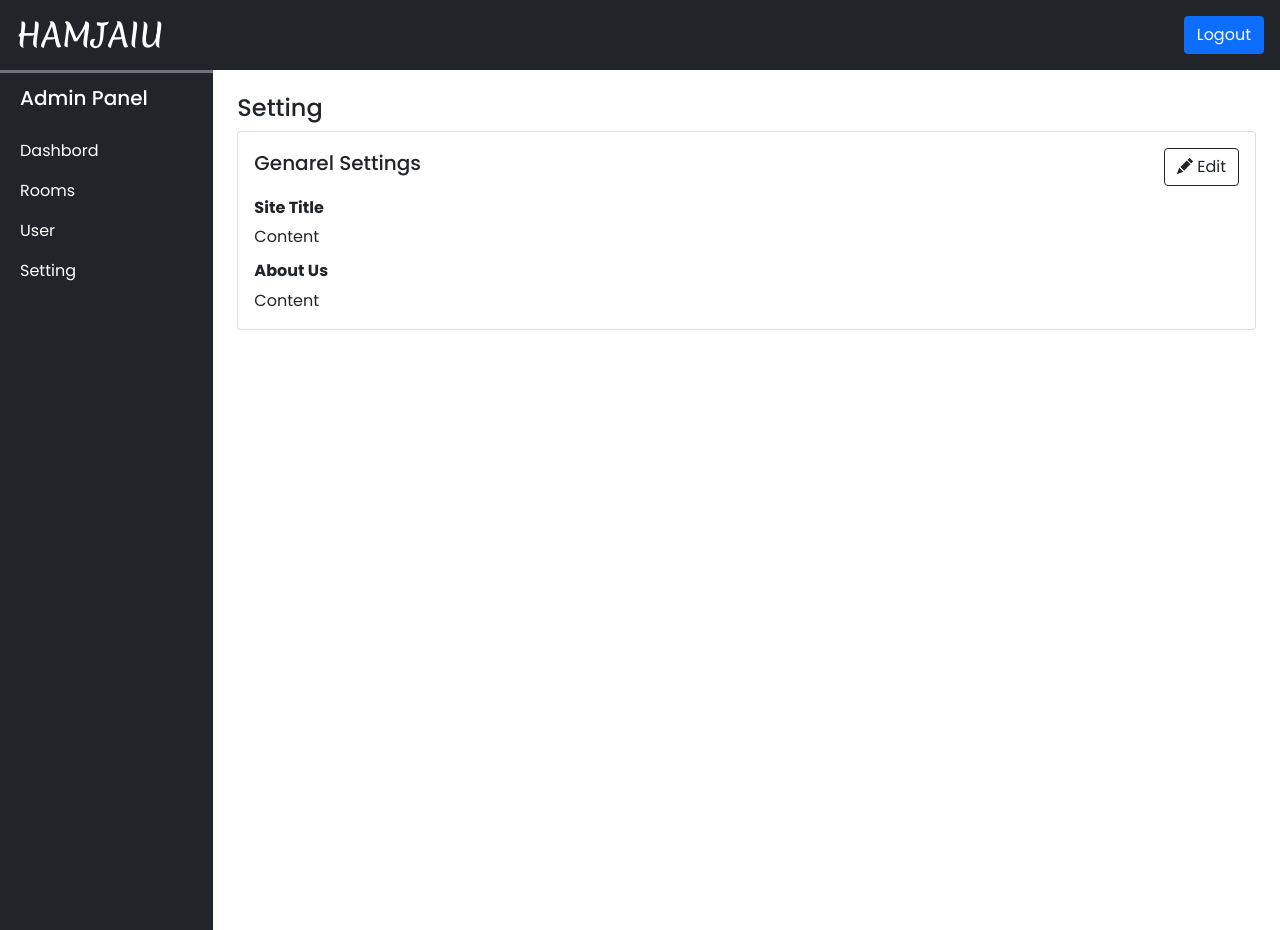
After one commit to IK-Robin/Hotel-booking-website, a PHP site: page /admin/setting.php in a window 1280 px wide. The commit adds this page. Run offline with PHP 8.4, Linux system fonts and the light colour scheme; the visitor is signed in with stand-in values (Sample User, id 1).

Commit message:
add setting

```diff
--- /dev/null
+++ b/admin/ajax/setting.php
@@ -0,0 +1,9 @@
+<?php
+require('db/phplinks');
+adminLogin();
+
+if (isset($_POST['generel_submit'])){
+    print_r($_POST);
+}
+
+?>
--- a/admin/css/style.css
+++ b/admin/css/style.css
@@ -54,3 +54,15 @@ input[type="number"] {
   top: 25px;
   right: 20px;
 }
+
+#dashbord_menu{
+  position: fixed;
+  height: 100%;
+}
+
+@media  screen and (max-width:992px) {
+  #dashbord_menu{
+height: auto;
+    width: 100%;
+  }
+}
--- a/admin/db/eshential.php
+++ b/admin/db/eshential.php
@@ -30,4 +30,11 @@ function alert($type,$message){
  }
 
 
+ function adminLogin () {
+    session_start();
+    if(!(isset($_SESSION['adminLogin']) && isset($_SESSION['adminLogin'])==true)){
+        redirect('index.php');
+    }
+ }
+
 ?>
--- /dev/null
+++ b/admin/inc/header.php
@@ -0,0 +1,48 @@
+<div class="container-fluid bg-dark p-3 text-white d-flex justify-content-between align-items-center" style="position: sticky; top: 0; z-index: 1000;">
+    <h2 class="mb-0 merinda">HAMJAIU</h2>
+    <a href="logout.php" class="btn btn-primary outline-none shadow-none">Logout</a>
+</div>
+
+
+
+    <!-- dashbord menu  -->
+
+    <div class="col-lg-2 bg-dark border-top border-3 border-secondary" id="dashbord_menu">
+
+        <nav class="navbar navbar-expand-lg navbar-light  rounded ">
+            <div class="container-fluid  d-flex flex-lg-column  align-items-stretch">
+              <h4 class="text-white ps-2 navbar-brand"> Admin Panel</h4>
+                <button class="navbar-toggler shadow-none bg-white" type="button" data-bs-toggle="collapse"
+                    data-bs-target="#rooms_filter" aria-controls="rooms_filter" aria-expanded="false"
+                    aria-label="Toggle navigation">
+                    <span class="navbar-toggler-icon"></span>
+                </button>
+                <div class="collapse navbar-collapse flex-lg-column mt-2 align-items-stretch " id="rooms_filter">
+                    <ul class="navbar-nav d-flex flex-column mb-2 mb-lg-0">
+                        <li class="nav-item">
+                            <a href="dashbord.php" class="nav-link text-white">Dashbord</a>
+                        </li>
+                        <li>
+                        <a
+                                href="rooms.php" class="nav-link text-white">Rooms
+                            </a>
+                        </li>
+
+                        <li>
+                        <a href="user.php"
+                                class="nav-link text-white">User</a>
+                        </li>
+                             <li>
+                                <a href="setting.php"
+                                class="nav-link text-white">Setting</a>
+                            </li>
+                    </ul>
+
+                </div>
+
+
+
+
+            </div>
+        </nav>
+    </div>
--- /dev/null
+++ b/admin/js/settings.js
@@ -0,0 +1,11 @@
+const site_address  = document.getElementById('site_address');
+const  Site_itle = document.getElementById('Site_itle');
+
+
+let xhr = new XMLHttpRequest();
+xhr.open('POST', '../ajax/setting.php', true);
+xhr.setRequestHeader('Content-type', 'application/x-www-form-urlencoded');
+
+xhr.send('generel_submit');
+
+console.log(site_address);
--- /dev/null
+++ b/admin/setting.php
@@ -0,0 +1,101 @@
+<?php
+require ("db/eshential.php");
+require ('inc/links.php');
+
+
+adminLogin();
+?>
+
+<!DOCTYPE html>
+<html lang="en">
+
+<head>
+    <meta charset="UTF-8">
+    <meta name="viewport" content="width=device-width, initial-scale=1.0">
+    <title>Setting </title>
+
+
+</head>
+
+<body>
+
+    <?php require ("inc/header.php"); ?>
+    <!-- dashbord content  -->
+    <div class="container-fluid">
+        <div class="row ">
+            <div class="col-lg-10 ms-auto p-4 overflow-hidden">
+                <h4>Setting</h4>
+
+                <!-- general settings  -->
+                <div class="card">
+                    <div class="card-body">
+                        <div class="d-flex align-items-center justify-content-between mb-3">
+                            <h5 class="card-title"> Genarel Settings</h5>
+                            <!-- Button trigger modal -->
+                            <button type="button" class="btn btn-outline-dark shadow-none" data-bs-toggle="modal"
+                                data-bs-target="#generalSetting">
+                                <i class="bi bi-pencil-fill"></i> Edit
+                            </button>
+                        </div>
+                        <h6 class="card-subtitle mb-2 fw-bold">Site Title</h6>
+                        <p class="card-text"> Content</p>
+                        <h6 class="card-subtitle mb-2 fw-bold">About Us</h6>
+                        <p class="card-text"> Content</p>
+
+
+                    </div>
+                </div>
+
+
+
+
+
+                <!-- Modal -->
+                <div class="modal fade" id="generalSetting" data-bs-backdrop="static" data-bs-keyboard="false"
+                    tabindex="-1" aria-labelledby="staticBackdropLabel" aria-hidden="true">
+                    <div class="modal-dialog">
+                        <form>
+
+
+                            <div class="modal-content">
+                                <div class="modal-header">
+                                    <h5 class="modal-title" id="staticBackdropLabel">Genarel Settings</h5>
+                                    <button type="button" class="btn-close" data-bs-dismiss="modal"
+                                        aria-label="Close"></button>
+                                </div>
+                                <div class="modal-body">
+                                    <div class="mb-3">
+                                        <label for="Site_Title" class="form-label">Site Title</label>
+                                        <input  name="generel_title" type="text" class="form-control shadow-none" id="Site_itle"
+                                            >
+                                    </div>
+                                    <div class="mb-3">
+
+                                    <label for="Site_Title" class="form-label">Address</label>
+                                        <textarea id="site_address" name="generel_address" class="form-control" aria-label="With textarea"></textarea>
+
+                                    </div>
+                                </div>
+                                <div class="modal-footer">
+                                    <button type="button" class="btn shadow-none" data-bs-dismiss="modal">Close</button>
+                                    <button  name="generel_submit" type="submit" class="btn custom_bg">Submit</button>
+                                </div>
+                            </div>
+
+                        </form>
+                    </div>
+                </div>
+
+            </div>
+        </div>
+    </div>
+
+    <?php
+    require ("inc/script.php");
+
+     ?>
+<script src="./js/settings.js"></script>
+
+</body>
+
+</html>
```
Also changed, not shown: admin/index.php (+23 -3 lines), admin/logout.php (added, +11 -0 lines), admin/inc/script.php (line endings or trailing spaces), css/style.css (line endings or trailing spaces).
